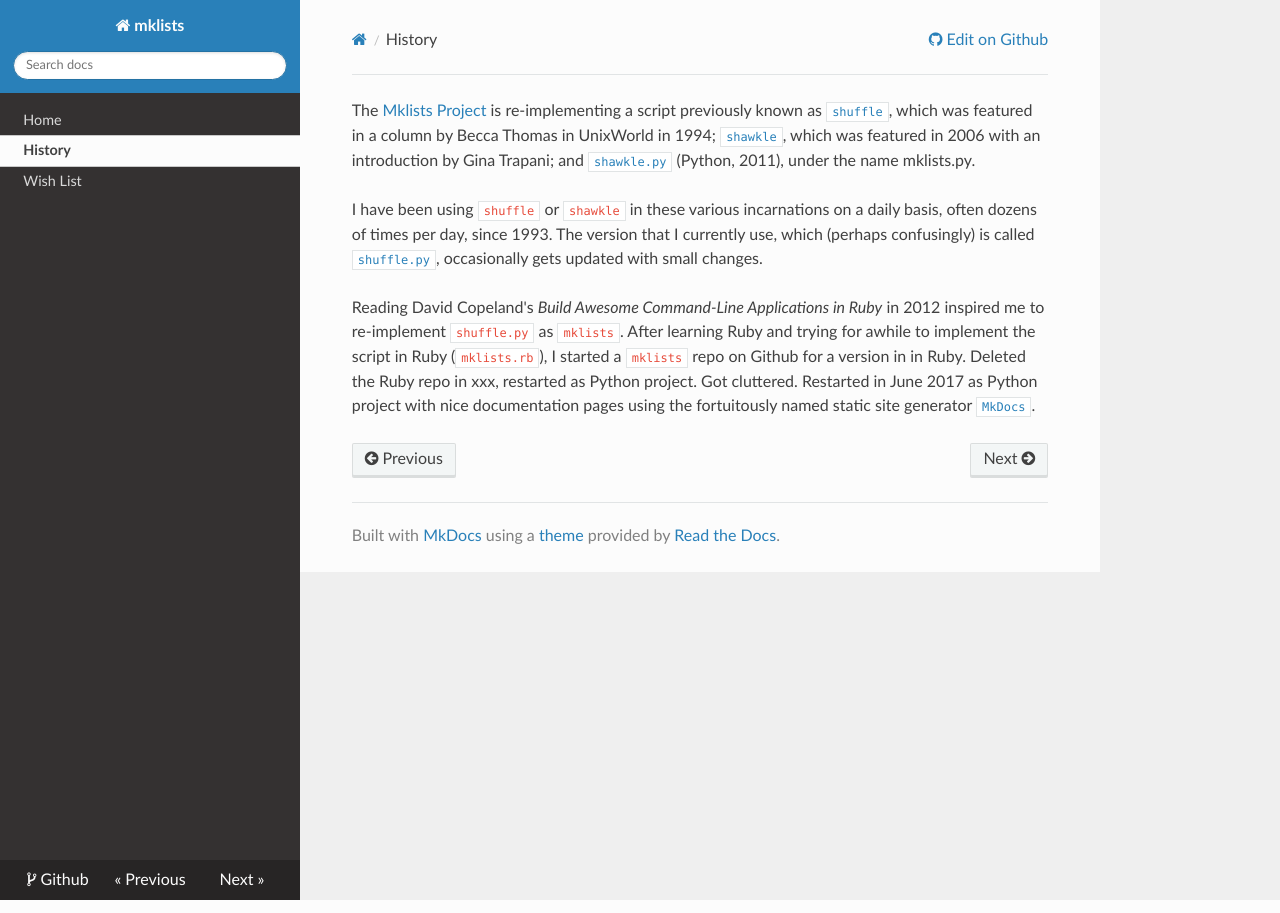
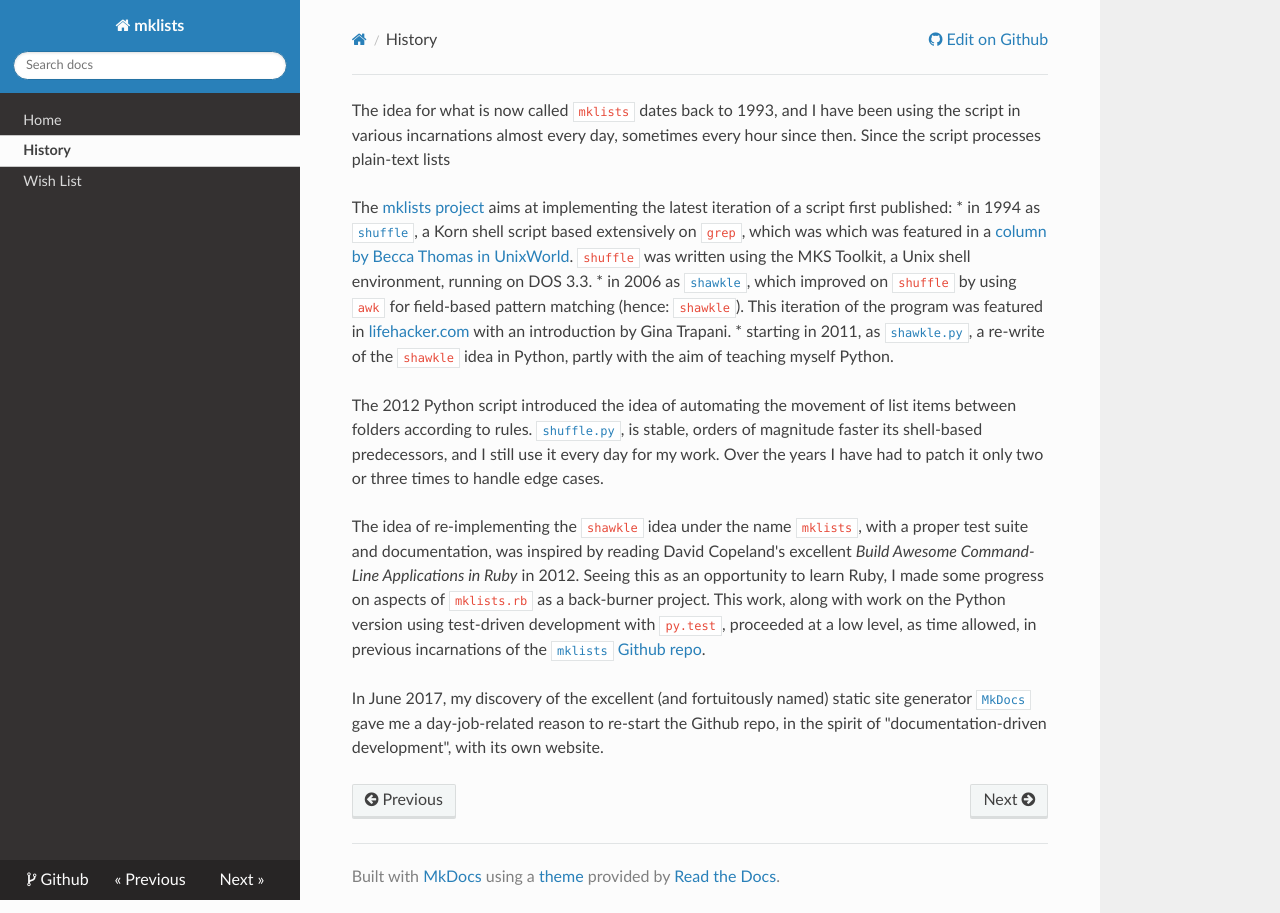
Before and after one commit to tombaker/mklists_old, an MkDocs documentation site: the page built from docs/history.md, in a window 1280 px wide. Built offline with MkDocs 1.6.1, drawn with Linux system fonts in a browser that asks for light colours; nearby versions of some CDN libraries; old or Windows-style settings are respelled for this version of MkDocs.

Commit message:
shuffle/shawkle/mklists history

```diff
--- a/docs/history.md
+++ b/docs/history.md
@@ -1,22 +1,37 @@
-The [Mklists Project](http://github.com/tombaker/mklists) is re-implementing a
-script previously known as
-[`shuffle`](http://web.archive.org/web/20080513171823/http://web.bilkent.edu.tr/Online/uworld/archives/94/grabbag/06.txt.html),
-which was featured in a column by Becca Thomas in UnixWorld in 1994;
-[`shawkle`](http://lifehacker.com/217063/getting-things-done-with-rule+based-list-processing),
-which was featured in 2006 with an introduction by Gina Trapani; and
-[`shawkle.py`](https://github.com/tombaker/shawkle/blob/master/shawkle.py)
-(Python, 2011), under the name mklists.py.
+The idea for what is now called `mklists` dates back to 1993, and I have been
+using the script in various incarnations almost every day, sometimes every hour
+since then.  Since the script processes plain-text lists
 
-I have been using `shuffle` or `shawkle` in these various incarnations on a daily
-basis, often dozens of times per day, since 1993.  The version that I currently
-use, which (perhaps confusingly) is called
-[`shuffle.py`](https://github.com/tombaker/shawkle/blob/master/shuffle.py),
-occasionally gets updated with small changes.
+The [mklists project](http://github.com/tombaker/mklists) aims at implementing
+the latest iteration of a script first published:
+* in 1994 as
+  [`shuffle`](http://web.archive.org/web/20080807155330/http://web.bilkent.edu.tr/Online/uworld/archives/94/grabbag/06.lst.html#L1A),
+  a Korn shell script based extensively on `grep`, which was which was featured in a
+  [column by Becca Thomas in UnixWorld](http://web.archive.org/web/20080513171823/http://web.bilkent.edu.tr/Online/uworld/archives/94/grabbag/06.txt.html).
+  `shuffle` was written using the MKS Toolkit, a Unix shell environment, running on DOS 3.3.
+* in 2006 as [`shawkle`](history/shawkle.md), which improved on `shuffle` by using `awk` for field-based pattern matching
+  (hence: `shawkle`).  This iteration of the program was featured in [lifehacker.com](http://lifehacker.com/217063/getting-things-done-with-rule+based-list-processing)
+  with an introduction by Gina Trapani.
+* starting in 2011, as [`shawkle.py`](https://github.com/tombaker/shawkle/blob/master/shawkle.py),
+  a re-write of the `shawkle` idea in Python, partly with the aim of teaching myself Python.
 
-Reading David Copeland's _Build Awesome Command-Line Applications in Ruby_ in
-2012 inspired me to re-implement `shuffle.py` as `mklists`. After learning Ruby
-and trying for awhile to implement the script in Ruby (`mklists.rb`), I started
-a `mklists` repo on Github for a version in in Ruby.  Deleted the Ruby repo in
-xxx, restarted as Python project. Got cluttered. Restarted in June 2017 as
-Python project with nice documentation pages using the fortuitously named
-static site generator [`MkDocs`](https://github.com).
+The 2012 Python script introduced the idea of automating the movement of list
+items between folders according to rules.
+[`shuffle.py`](https://github.com/tombaker/shawkle/blob/master/shuffle.py), is
+stable, orders of magnitude faster its shell-based predecessors, and I still
+use it every day for my work.  Over the years I have had to patch it only two
+or three times to handle edge cases.
+
+The idea of re-implementing the `shawkle` idea under the name `mklists`, with a
+proper test suite and documentation, was inspired by reading David Copeland's
+excellent _Build Awesome Command-Line Applications in Ruby_ in 2012.  Seeing
+this as an opportunity to learn Ruby, I made some progress on aspects of
+`mklists.rb` as a back-burner project.  This work, along with work on the
+Python version using test-driven development with `py.test`, proceeded at a low
+level, as time allowed, in previous incarnations of the [`mklists` Github
+repo](https://github.com/tombaker/mklists).
+
+In June 2017, my discovery of the excellent (and fortuitously named) static
+site generator [`MkDocs`](https://github.com) gave me a day-job-related reason
+to re-start the Github repo, in the spirit of "documentation-driven
+development", with its own website.
```
Also changed, not shown: docs/history/shawkle.md (added, +205 -0 lines).
